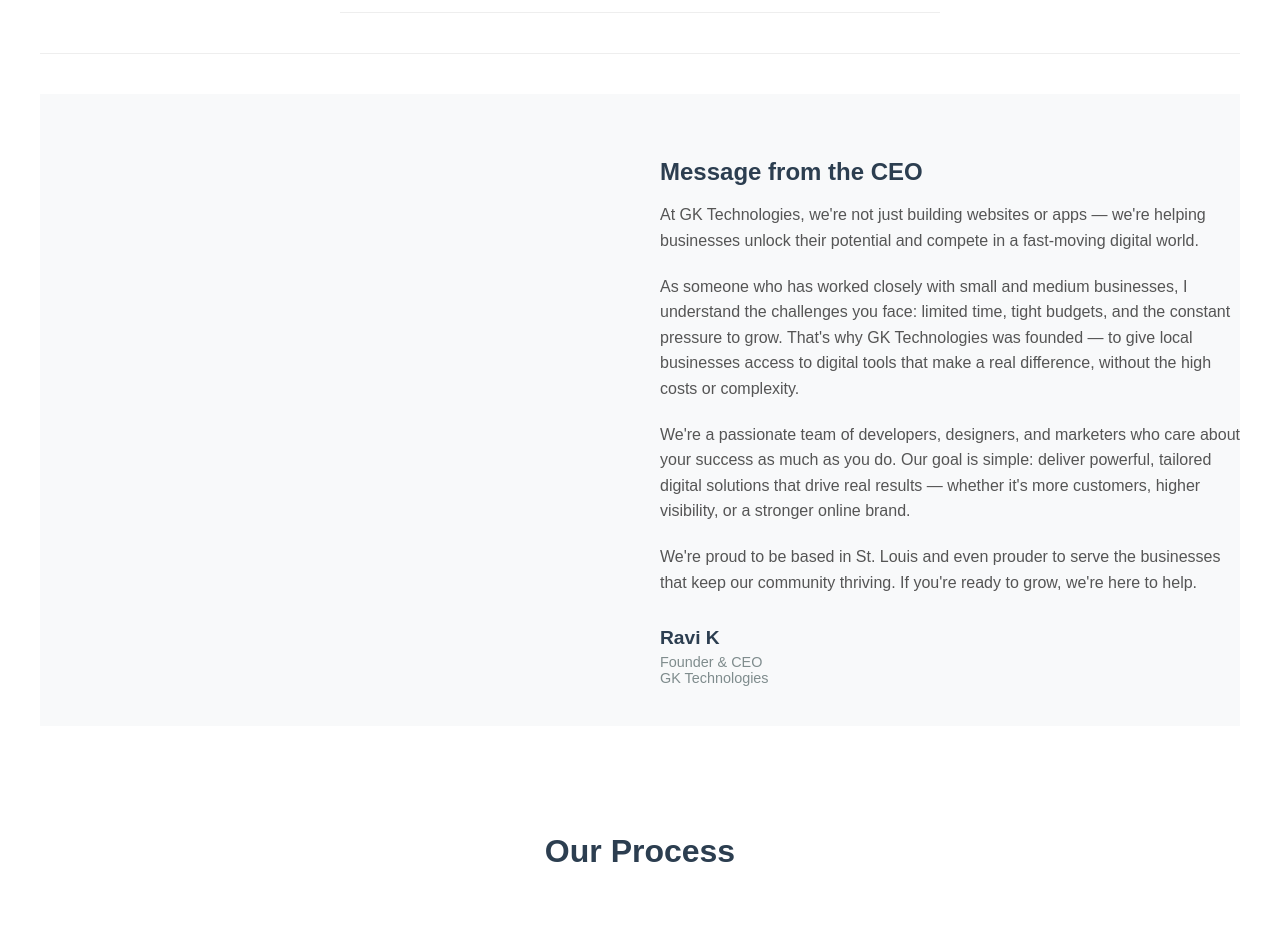
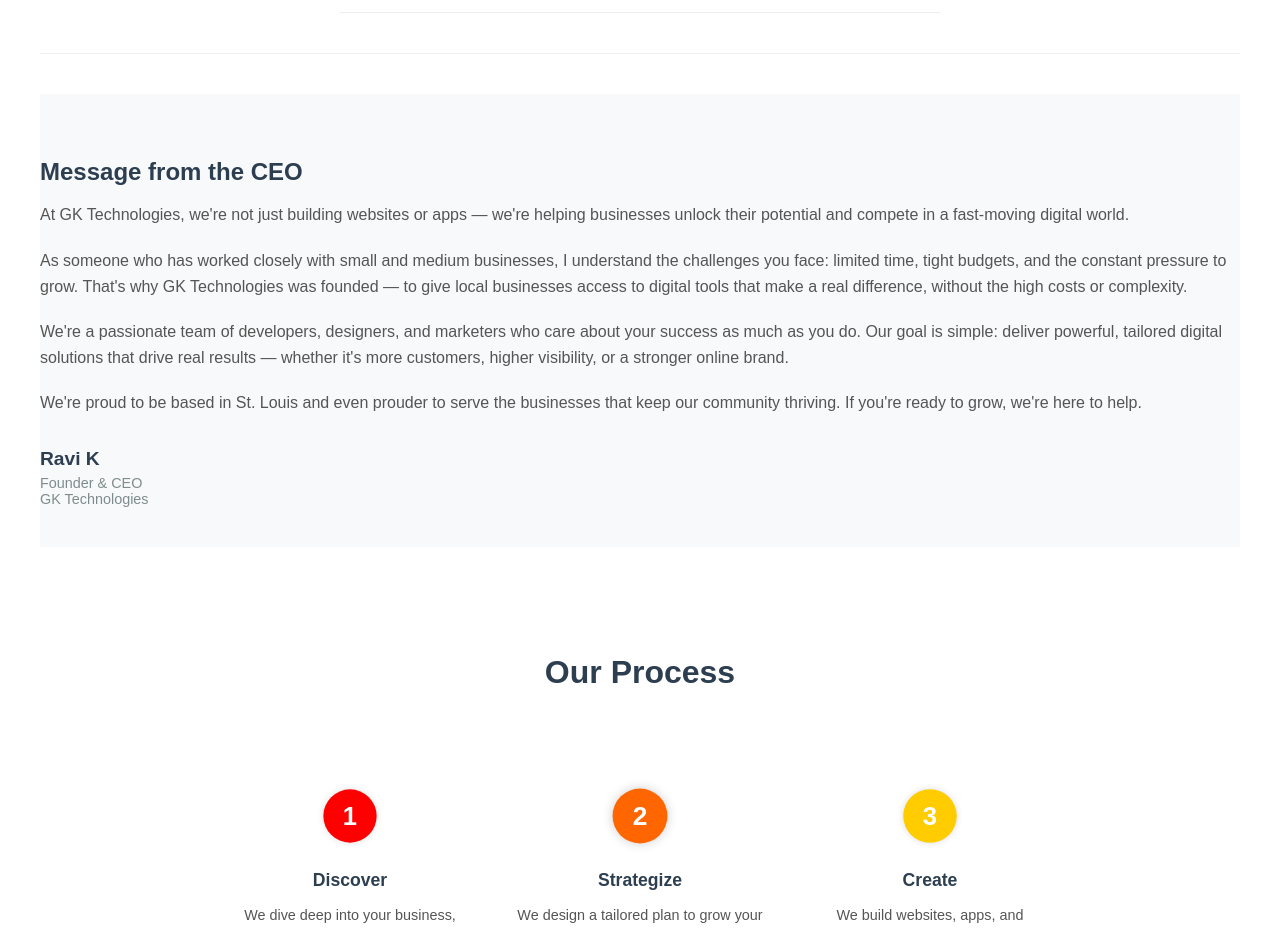
Before and after one commit to Teja2142/gktechnologies, a React (Create React App) app: page /About in a window 1280 px wide. Shown: the part 2544-3473 px from the top of the page. Built offline with nearby package versions, Linux system fonts and the light colour scheme.

Commit message:
Comment out CEO message section in About.jsx

```diff
--- a/src/About.jsx
+++ b/src/About.jsx
@@ -323,9 +323,9 @@
       </div>
       {/* CEO Message */}
       <div style={{ padding: '40px 0', backgroundColor: '#f8f9fa', margin: '40px 0' }}>
-        <div style={{ display: 'flex', flexWrap: 'wrap', justifyContent: 'space-between', gap: '40px' }}>
-          <div style={{ flex: '1', minWidth: '300px' }}>
-              {/* <img
+        {/* <div style={{ display: 'flex', flexWrap: 'wrap', justifyContent: 'space-between', gap: '40px' }}> */}
+         {/* <div style={{ flex: '1', minWidth: '300px' }}>
+               <img
               src={raviteja}
               alt="Ravi Teja Korla, Founder & CEO"
               style={{
@@ -337,8 +337,8 @@
                 boxShadow: '0 4px 8px rgba(0,0,0,0.1)',
                 display: 'block'
               }}
-            /> */}
-          </div>
+            />
+          </div> */}
           <div style={{ flex: '1', minWidth: '300px' }}>
             <h3 style={{ fontSize: '1.5rem', fontWeight: '600', marginBottom: '15px', color: '#2c3e50' }}>Message from the CEO</h3>
             <p style={{ fontSize: '1rem', lineHeight: '1.6', marginBottom: '20px', color: '#555' }}>
@@ -365,7 +365,7 @@
               <h5 style={{ fontSize: '1.2rem', marginBottom: '5px', color: '#2c3e50' }}>Ravi K</h5>
               <p style={{ fontSize: '0.9rem', color: '#7f8c8d', margin: '0' }}>Founder & CEO</p>
               <p style={{ fontSize: '0.9rem', color: '#7f8c8d', margin: '0' }}>GK Technologies</p>
-            </div>
+            {/* </div> */}
           </div>
         </div>
       </div>
```
